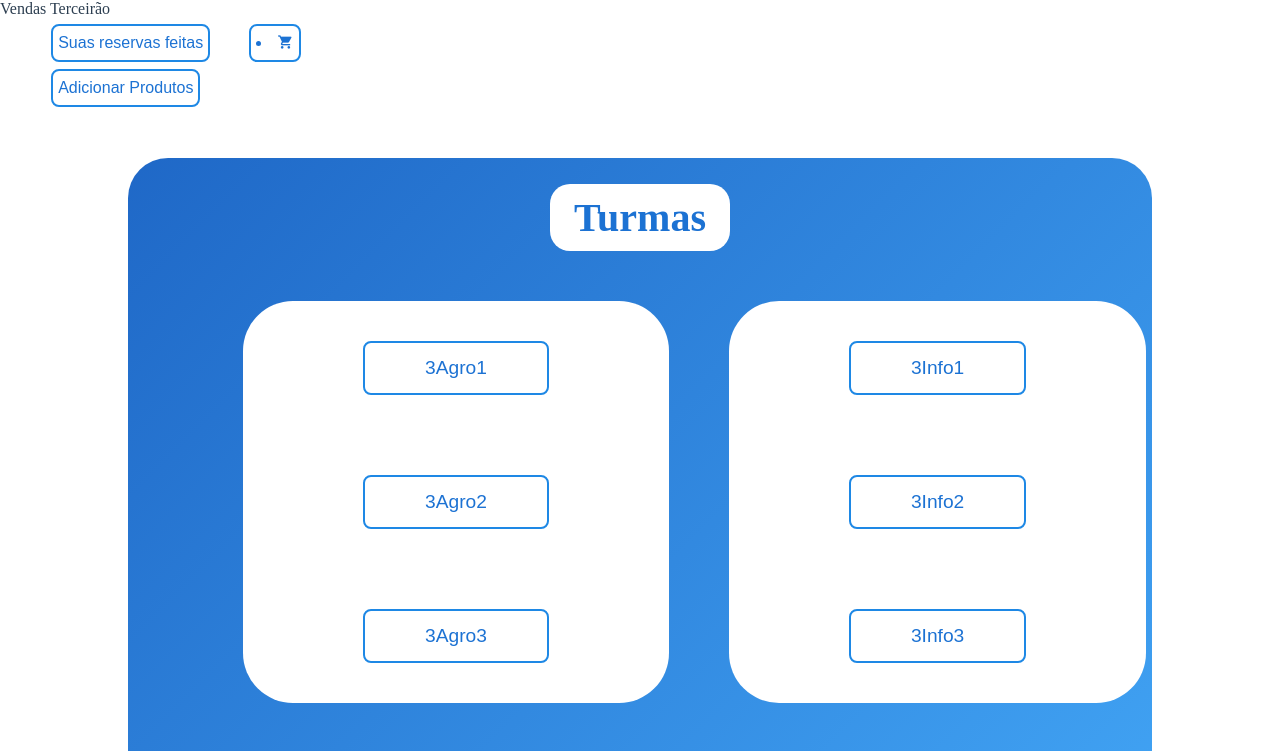
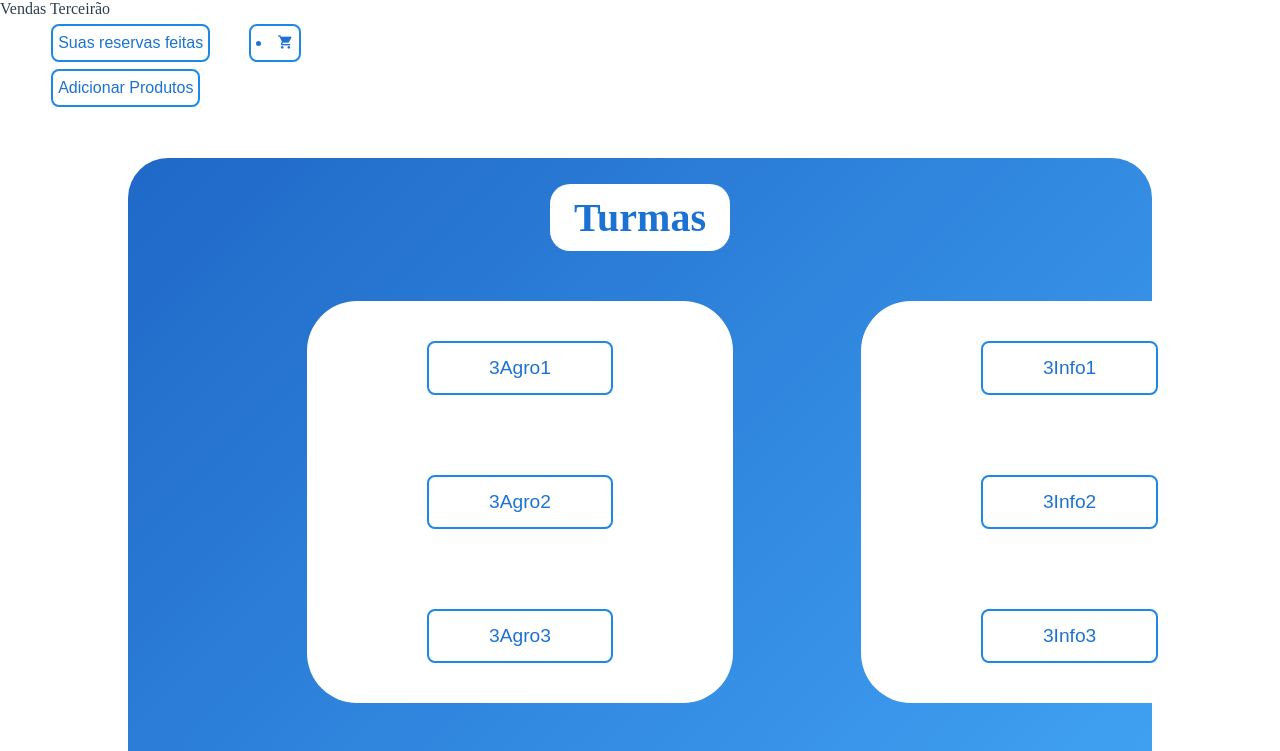
Before and after one commit to 2info3-Hackathon/frontend, a Vue app: page / in a window 1280 px wide. Shown: the top 751 px of the page. Built offline with nearby package versions, Linux system fonts and the light colour scheme.

Commit message:
FEAT: centralizado

```diff
--- a/src/views/VendasTerceiraoView.vue
+++ b/src/views/VendasTerceiraoView.vue
@@ -136,13 +136,13 @@ section.turmas button:hover {
 
 section.turmas div.agro {
     background-color: white;
-    margin: 0 30px 0 0;
+    margin: 0 10vw 0 5vw;
     border-radius: 50px;
 }
 
 section.turmas div.info {
     background-color: white;
-    margin: 0 0 0 30px;
+    margin: 0 10vw 0 0;
     border-radius: 50px;
 }
 div.quimi {
--- a/src/views/reservadosView.vue
+++ b/src/views/reservadosView.vue
@@ -13,8 +13,9 @@ function voltar() {
 
 <template>
 
-{{ reservadosStore.reservados }}
-
+<li v-for="produtos in reservadosStore.reservados" :key="produtos">
+  {{ produtos.nomeProduto }} - R$ {{ produtos.preco }}
+</li>
 <button class="turmas" @click="voltar">← Voltar</button>
 
 
```
